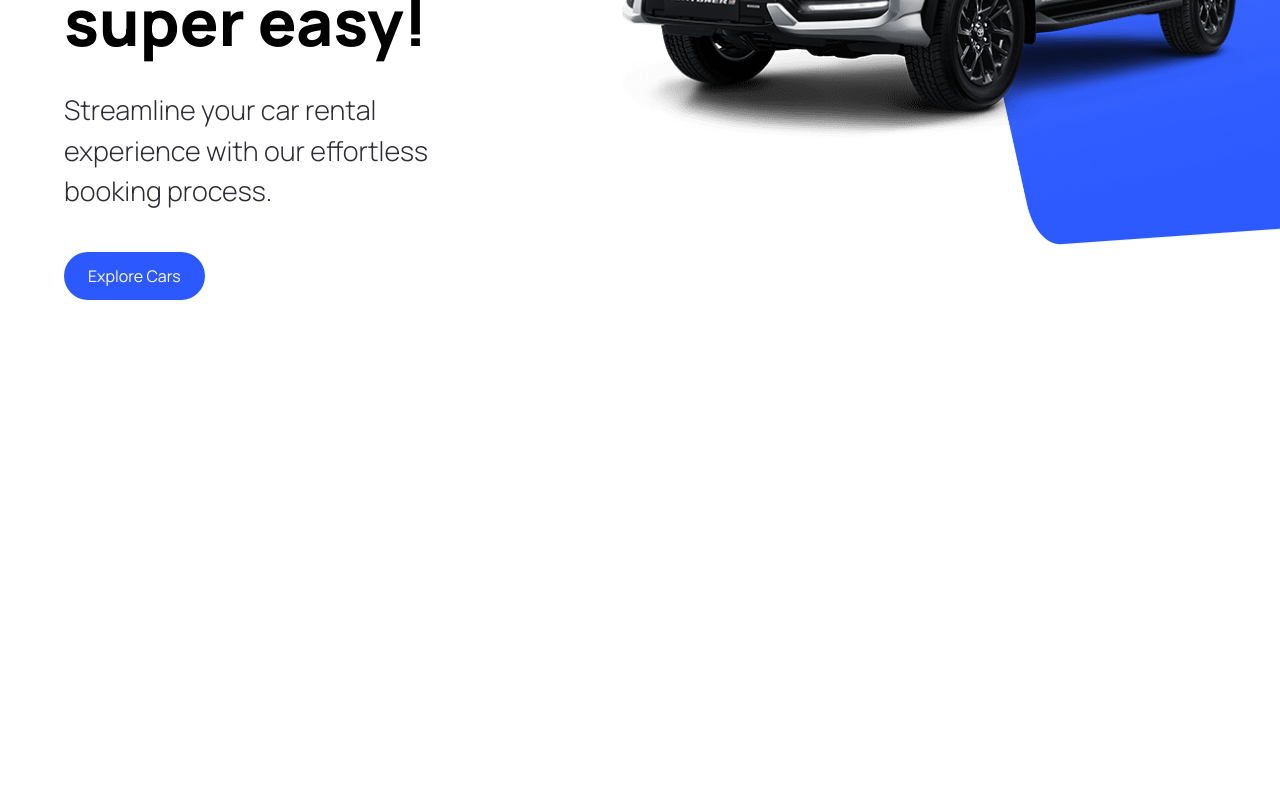
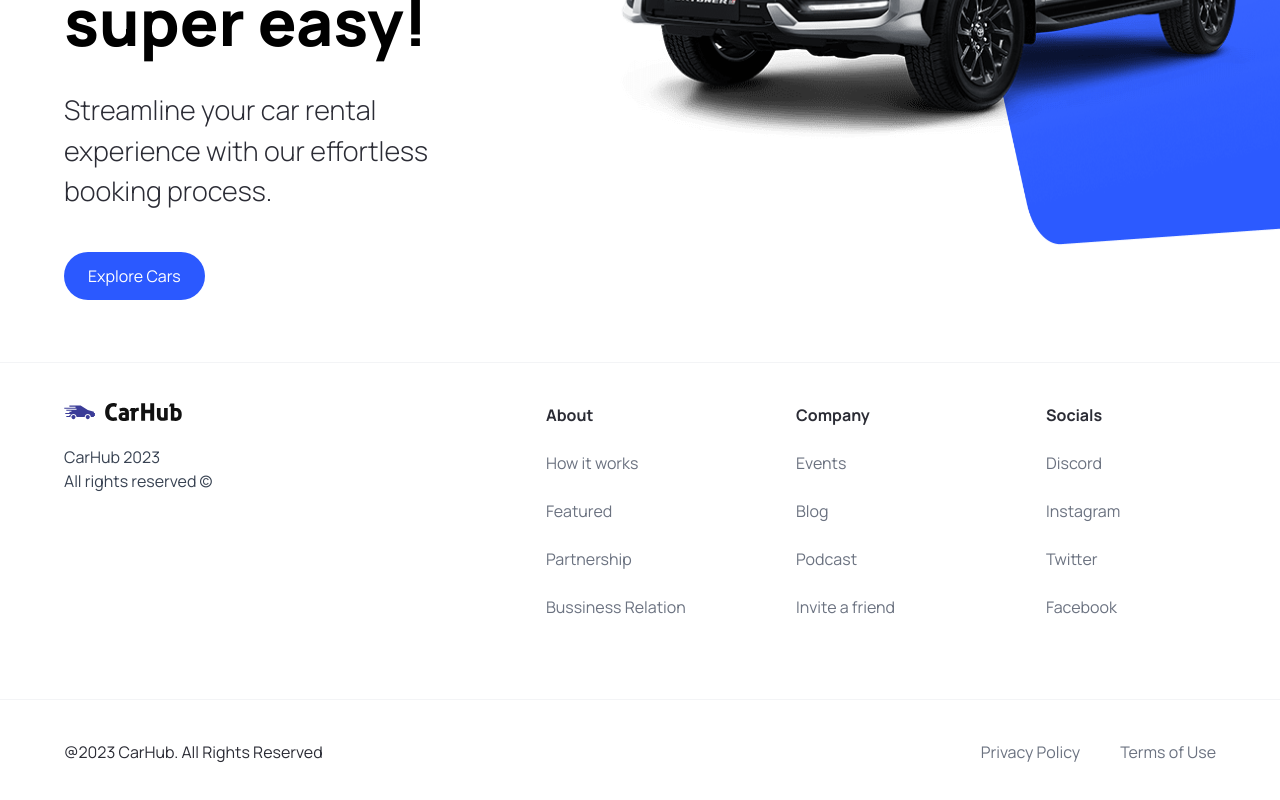
Before and after one commit to bohdanmoroziuk/carhub, a Next.js app: page / in a window 1280 px wide. Shown: the part 458-1258 px from the top of the page. Before the commit the page ends 800 px from the top, so only its background shows below. Built offline with nearby package versions, Linux system fonts and the light colour scheme.

Commit message:
feat(layout): add footer

```diff
--- a/src/app/layout.tsx
+++ b/src/app/layout.tsx
@@ -1,6 +1,6 @@
 import './globals.css'
 
-import { Header } from '@/components'
+import { Header, Footer } from '@/components'
 
 export const metadata = {
   title: 'CarHub',
@@ -17,6 +17,7 @@ export default function RootLayout({
       <body className="relative">
         <Header />
         {children}
+        <Footer />
       </body>
     </html>
   )
--- a/src/components/Brand.tsx
+++ b/src/components/Brand.tsx
@@ -1,5 +1,6 @@
 import Link from 'next/link'
-import Image from 'next/image'
+
+import { Logo } from '.'
 
 const Brand = () => {
   return (
@@ -7,13 +8,7 @@ const Brand = () => {
       className="flex justify-center items-center"
       href="/"
     >
-      <Image
-        className="object-contain"
-        src="/logo.svg"
-        alt="CarHub"
-        width={118}
-        height={18}
-      />
+      <Logo />
     </Link>
   )
 }
--- /dev/null
+++ b/src/components/Footer.tsx
@@ -0,0 +1,61 @@
+import Link from 'next/link'
+import Image from 'next/image'
+
+import { Logo } from '.'
+
+import { footerLinks } from '@/constants'
+
+const Footer = () => {
+  return (
+    <footer className="flex flex-col text-black-100 mt-5 border-t border-gray-100">
+      <div className="flex max-md:flex-col flex-wrap justify-between gap-5 sm:px-16 px-6 py-10">
+        <div className="flex flex-col justify-start items-start gap-6">
+          <Logo />
+          <p className="text-base text-gray-700">
+            CarHub 2023 <br /> All rights reserved &copy;
+          </p>
+        </div>
+        <div className="footer__links">
+          {footerLinks.map((link) => (
+            <div
+              className="footer__link"
+              key={link.title}
+            >
+              <h3 className="font-bold">{link.title}</h3>
+              {link.links.map((link) => (
+                <Link
+                  className="text-gray-500"
+                  key={link.title}
+                  href={link.url}
+                >
+                  {link.title}
+                </Link>
+              ))}
+            </div>
+          ))}
+        </div>
+      </div>
+      <div className="flex justify-between items-center flex-wrap mt-10 border-t border-gray-100 sm:px-16 px-6 py-10">
+        <p>
+          @2023 CarHub. All Rights Reserved
+        </p>
+        <div className="footer__copyrights-link">
+          <Link
+            className="text-gray-500"
+            href="/"
+          >
+            Privacy Policy
+          </Link>
+          <Link
+            className="text-gray-500"
+            href="/"
+          >
+            Terms of Use
+          </Link>
+        </div>
+      </div>
+    </footer>
+  )
+}
+
+export default Footer
--- /dev/null
+++ b/src/components/Logo.tsx
@@ -0,0 +1,15 @@
+import Image from 'next/image'
+
+const Logo = () => {
+  return (
+    <Image
+      className="object-contain"
+      src="/logo.svg"
+      alt="CarHub"
+      width={118}
+      height={18}
+    />
+  )
+}
+
+export default Logo
--- a/src/components/index.ts
+++ b/src/components/index.ts
@@ -1,4 +1,6 @@
 export { default as CustomButton } from './CustomButton'
 export { default as Hero } from './Hero'
 export { default as Header } from './Header'
+export { default as Logo } from './Logo'
 export { default as Brand } from './Brand'
+export { default as Footer } from './Footer'
--- /dev/null
+++ b/src/constants.ts
@@ -0,0 +1,29 @@
+export const footerLinks = [
+  {
+    title: "About",
+    links: [
+      { title: "How it works", url: "/" },
+      { title: "Featured", url: "/" },
+      { title: "Partnership", url: "/" },
+      { title: "Bussiness Relation", url: "/" },
+    ],
+  },
+  {
+    title: "Company",
+    links: [
+      { title: "Events", url: "/" },
+      { title: "Blog", url: "/" },
+      { title: "Podcast", url: "/" },
+      { title: "Invite a friend", url: "/" },
+    ],
+  },
+  {
+    title: "Socials",
+    links: [
+      { title: "Discord", url: "/" },
+      { title: "Instagram", url: "/" },
+      { title: "Twitter", url: "/" },
+      { title: "Facebook", url: "/" },
+    ],
+  },
+];
```
